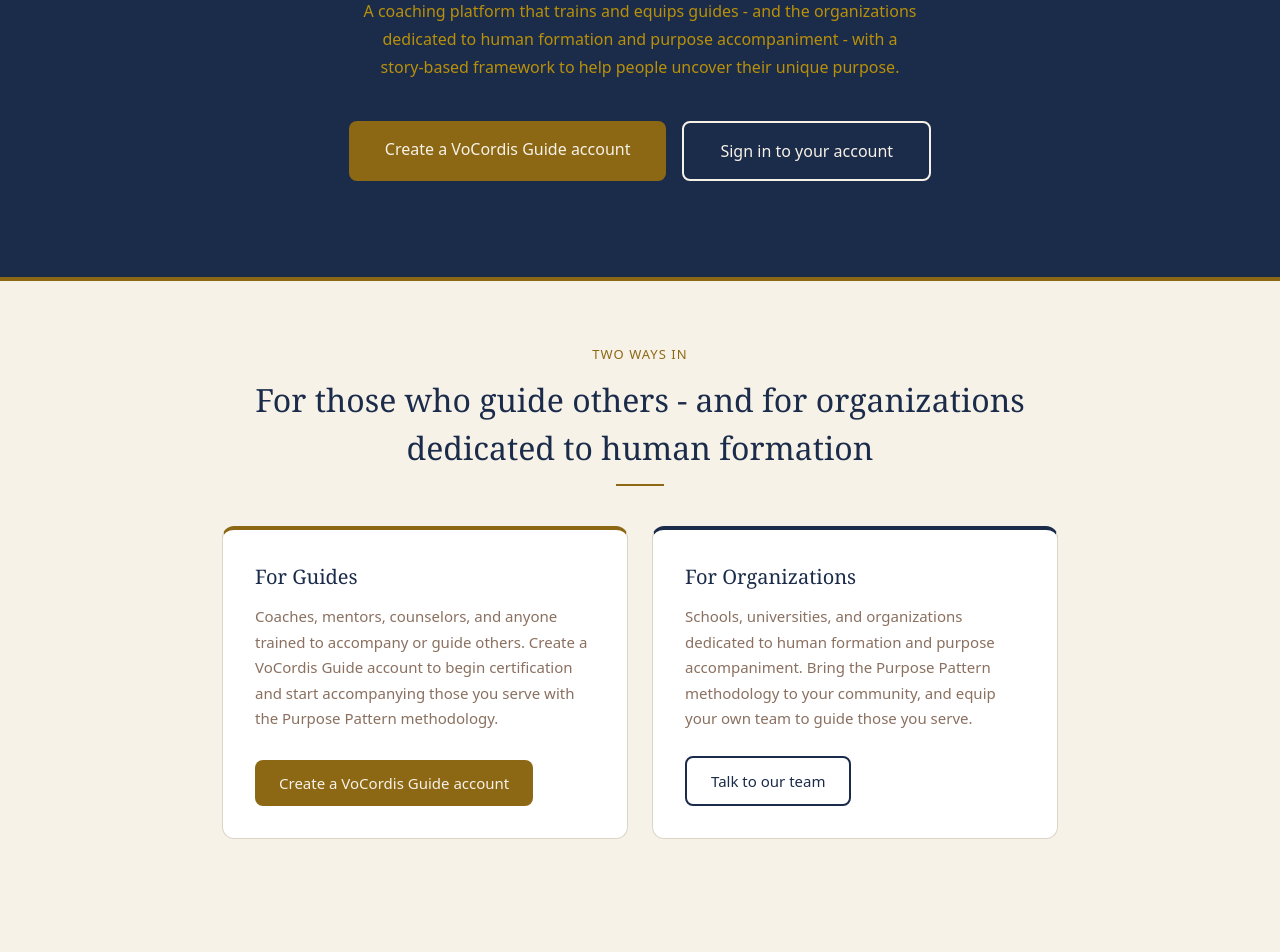
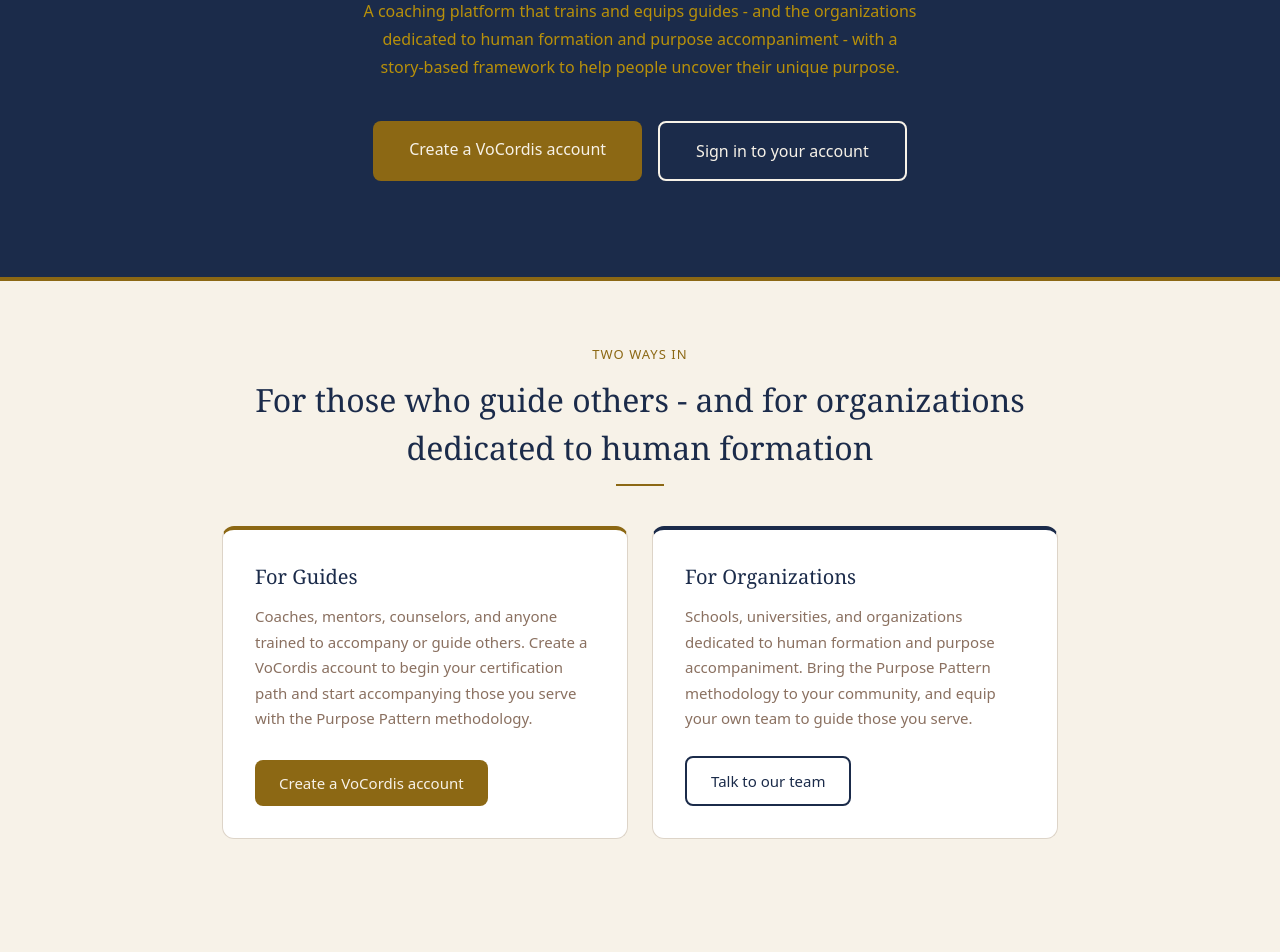
Before and after one commit to messianecaze/vocordis-homepage, a Next.js app: page / in a window 1280 px wide. Shown: the part 420-1372 px from the top of the page. Built offline with nearby package versions, Linux system fonts and the light colour scheme.

Commit message:
Change 'VoCordis Guide account' to 'VoCordis account'
Updated account creation links and descriptions throughout the page to refer to 'VoCordis account' instead of 'VoCordis Guide account'.

```diff
--- a/app/page.tsx
+++ b/app/page.tsx
@@ -154,7 +154,7 @@
         </div>
         <div style={{ display: "flex", gap: "0.75rem", alignItems: "center" }}>
           <a href="https://app.vocordis.com/login" style={{ color: "#F7F2E8", textDecoration: "none", fontSize: "0.9rem", padding: "0.5rem 1.25rem", border: "1px solid rgba(247,242,232,0.4)", borderRadius: "6px" }}>Sign in</a>
-          <a href="https://app.vocordis.com/signup" style={{ background: "#8C6814", color: "#F7F2E8", padding: "0.5rem 1.25rem", borderRadius: "6px", textDecoration: "none", fontSize: "0.9rem", fontWeight: 500 }}>Create a VoCordis Guide account</a>
+          <a href="https://app.vocordis.com/signup" style={{ background: "#8C6814", color: "#F7F2E8", padding: "0.5rem 1.25rem", borderRadius: "6px", textDecoration: "none", fontSize: "0.9rem", fontWeight: 500 }}>Create a VoCordis account</a>
         </div>
       </nav>
 
@@ -166,7 +166,7 @@
         <div style={{ width: "60px", height: "2px", background: "#8C6814", margin: "0 auto 1.75rem" }} />
         <p style={{ color: "#B8900A", fontSize: "1rem", maxWidth: "560px", margin: "0 auto 2.5rem", lineHeight: 1.75 }}>A coaching platform that trains and equips guides - and the organizations dedicated to human formation and purpose accompaniment - with a story-based framework to help people uncover their unique purpose.</p>
         <div style={{ display: "flex", gap: "1rem", justifyContent: "center", flexWrap: "wrap" }}>
-          <a href="https://app.vocordis.com/signup" style={{ background: "#8C6814", color: "#F7F2E8", padding: "1rem 2.25rem", borderRadius: "8px", textDecoration: "none", fontWeight: 500, fontSize: "1rem" }}>Create a VoCordis Guide account</a>
+          <a href="https://app.vocordis.com/signup" style={{ background: "#8C6814", color: "#F7F2E8", padding: "1rem 2.25rem", borderRadius: "8px", textDecoration: "none", fontWeight: 500, fontSize: "1rem" }}>Create a VoCordis account</a>
           <a href="https://app.vocordis.com/login" style={{ border: "2px solid #F7F2E8", color: "#F7F2E8", padding: "1rem 2.25rem", borderRadius: "8px", textDecoration: "none", fontSize: "1rem" }}>Sign in to your account</a>
         </div>
       </section>
@@ -181,8 +181,8 @@
         <div style={{ display: "grid", gridTemplateColumns: "repeat(auto-fit, minmax(280px, 1fr))", gap: "1.5rem", alignItems: "stretch" }}>
           <div style={{ background: "#fff", borderRadius: "12px", padding: "2rem", border: "1px solid #DDD4C8", borderTop: "4px solid #8C6814", display: "flex", flexDirection: "column", height: "100%" }}>
             <h3 style={{ fontFamily: "Georgia, serif", fontSize: "1.25rem", color: "#1B2B4A", marginBottom: "0.75rem" }}>For Guides</h3>
-            <p style={{ fontSize: "0.9375rem", color: "#8A7060", lineHeight: 1.7, marginBottom: "1.5rem", flexGrow: 1 }}>Coaches, mentors, counselors, and anyone trained to accompany or guide others. Create a VoCordis Guide account to begin certification and start accompanying those you serve with the Purpose Pattern methodology.</p>
-            <a href="https://app.vocordis.com/signup" style={{ display: "inline-block", background: "#8C6814", color: "#F7F2E8", padding: "0.75rem 1.5rem", borderRadius: "8px", textDecoration: "none", fontWeight: 500, fontSize: "0.9375rem", textAlign: "center", alignSelf: "flex-start" }}>Create a VoCordis Guide account</a>
+            <p style={{ fontSize: "0.9375rem", color: "#8A7060", lineHeight: 1.7, marginBottom: "1.5rem", flexGrow: 1 }}>Coaches, mentors, counselors, and anyone trained to accompany or guide others. Create a VoCordis account to begin your certification path and start accompanying those you serve with the Purpose Pattern methodology.</p>
+            <a href="https://app.vocordis.com/signup" style={{ display: "inline-block", background: "#8C6814", color: "#F7F2E8", padding: "0.75rem 1.5rem", borderRadius: "8px", textDecoration: "none", fontWeight: 500, fontSize: "0.9375rem", textAlign: "center", alignSelf: "flex-start" }}>Create a VoCordis account</a>
           </div>
           <div style={{ background: "#fff", borderRadius: "12px", padding: "2rem", border: "1px solid #DDD4C8", borderTop: "4px solid #1B2B4A", display: "flex", flexDirection: "column", height: "100%" }}>
             <h3 style={{ fontFamily: "Georgia, serif", fontSize: "1.25rem", color: "#1B2B4A", marginBottom: "0.75rem" }}>For Organizations</h3>
@@ -287,14 +287,55 @@
         </div>
       </section>
 
+      {/* ACADEMY */}
+      <section style={{ background: "#F2EDE8", padding: "4.5rem 2rem" }}>
+        <div style={{ maxWidth: "800px", margin: "0 auto" }}>
+          <p style={{ color: "#8C6814", fontSize: "0.8125rem", letterSpacing: "0.08em", textTransform: "uppercase", textAlign: "center", marginBottom: "0.75rem" }}>Training & Certification</p>
+          <h2 style={{ fontFamily: "Georgia, serif", fontSize: "clamp(1.5rem, 3vw, 2rem)", color: "#1B2B4A", textAlign: "center", marginBottom: "0.75rem" }}>The VoCordis Academy</h2>
+          <div style={{ width: "48px", height: "2px", background: "#8C6814", margin: "0 auto 1.5rem" }} />
+          <p style={{ fontSize: "1.0625rem", lineHeight: 1.8, color: "#8A7060", maxWidth: "620px", margin: "0 auto 3rem", textAlign: "center" }}>
+            A certification pathway from first exposure to expert practice.
+          </p>
+          <div style={{ display: "flex", flexDirection: "column", gap: "1rem" }}>
+            {[
+              { num: "1", title: "Orientation", desc: "Understand the Purpose Pattern framework and how it works." },
+              { num: "2", title: "Story Companion", desc: "Help others write and share their own fulfillment stories." },
+              { num: "3", title: "Educator-Facilitator", desc: "Lead group formation sessions built on the methodology." },
+              { num: "4", title: "Certified VoCordis Guide", desc: "Conduct interviews and deliver Purpose Pattern Reports, one-on-one or across a cohort." },
+              { num: "5", title: "Lead VoCordis Guide", desc: "Train and supervise the next generation of guides. (By invitation)" },
+            ].map((step) => (
+              <div key={step.num} style={{ display: "flex", gap: "1.5rem", alignItems: "flex-start", background: "#fff", borderRadius: "12px", padding: "1.5rem", border: "1px solid #DDD4C8" }}>
+                <span style={{ fontFamily: "Georgia, serif", fontSize: "2.5rem", color: "#DDD4C8", fontWeight: 500, lineHeight: 1, flexShrink: 0, minWidth: "2rem", textAlign: "center" }}>{step.num}</span>
+                <div>
+                  <h3 style={{ fontSize: "1rem", fontWeight: 500, color: "#1B2B4A", marginBottom: "0.5rem" }}>{step.title}</h3>
+                  <p style={{ fontSize: "0.9375rem", color: "#8A7060", lineHeight: 1.7 }}>{step.desc}</p>
+                </div>
+              </div>
+            ))}
+          </div>
+          <p style={{ textAlign: "center", marginTop: "2.5rem" }}>
+            <a href="mailto:contact@vocordis.com" style={{ fontFamily: "Georgia, serif", fontStyle: "italic", fontSize: "1.0625rem", color: "#1B2B4A", textDecoration: "none", borderBottom: "1px solid #8C6814" }}>Contact us for more information</a>
+          </p>
+        </div>
+      </section>
+
       {/* WHO IS IT FOR */}
       <section style={{ background: "#1B2B4A", padding: "4.5rem 2rem" }}>
         <div style={{ maxWidth: "800px", margin: "0 auto", textAlign: "center" }}>
           <p style={{ color: "#B8900A", fontSize: "0.8125rem", letterSpacing: "0.08em", textTransform: "uppercase", marginBottom: "0.75rem" }}>Who it is for</p>
           <h2 style={{ fontFamily: "Georgia, serif", fontSize: "clamp(1.5rem, 3vw, 2rem)", color: "#F7F2E8", marginBottom: "0.75rem" }}>Built for those who walk alongside others - one on one, and at scale</h2>
           <div style={{ width: "48px", height: "2px", background: "#8C6814", margin: "0 auto 3rem" }} />
+
+          <p style={{ color: "#B8900A", fontSize: "0.75rem", letterSpacing: "0.1em", textTransform: "uppercase", textAlign: "left", marginBottom: "0.75rem" }}>Individual guides</p>
+          <div style={{ display: "grid", gridTemplateColumns: "repeat(auto-fit, minmax(180px, 1fr))", gap: "1rem", marginBottom: "2.5rem" }}>
+            {["Life coaches", "Professional coaches", "Counselors", "Mentors"].map((role) => (
+              <div key={role} style={{ background: "rgba(247,242,232,0.08)", border: "1px solid rgba(247,242,232,0.2)", borderRadius: "10px", padding: "1.25rem 1rem", color: "#F7F2E8", fontSize: "0.9375rem", fontWeight: 500 }}>{role}</div>
+            ))}
+          </div>
+
+          <p style={{ color: "#B8900A", fontSize: "0.75rem", letterSpacing: "0.1em", textTransform: "uppercase", textAlign: "left", marginBottom: "0.75rem" }}>Organizations</p>
           <div style={{ display: "grid", gridTemplateColumns: "repeat(auto-fit, minmax(180px, 1fr))", gap: "1rem" }}>
-            {["Life coaches", "Professional coaches", "Counselors", "Mentors", "Schools & Universities", "Formation Programs"].map((role) => (
+            {["Schools & Universities", "Formation Programs"].map((role) => (
               <div key={role} style={{ background: "rgba(247,242,232,0.08)", border: "1px solid rgba(247,242,232,0.2)", borderRadius: "10px", padding: "1.25rem 1rem", color: "#F7F2E8", fontSize: "0.9375rem", fontWeight: 500 }}>{role}</div>
             ))}
           </div>
@@ -302,13 +343,13 @@
       </section>
 
       {/* FOUNDATION */}
-      <section style={{ background: "#1B2B4A", padding: "4.5rem 2rem" }}>
+      <section style={{ background: "#F7F2E8", padding: "4.5rem 2rem" }}>
         <div style={{ maxWidth: "640px", margin: "0 auto", textAlign: "center" }}>
           <div style={{ width: "48px", height: "2px", background: "#8C6814", margin: "0 auto 2rem" }} />
-          <p style={{ fontFamily: "Georgia, serif", fontStyle: "italic", fontSize: "1.1875rem", color: "#DDD4C8", lineHeight: 1.85, marginBottom: "1.5rem" }}>
+          <p style={{ fontFamily: "Georgia, serif", fontStyle: "italic", fontSize: "1.1875rem", color: "#1B2B4A", lineHeight: 1.85, marginBottom: "1.5rem" }}>
             This work is grounded in a vision of the human person shaped by Christian anthropology and informed by positive psychology. It assumes that each person carries a unique imprint, and that the desires, gifts, and loves revealed in their stories are not accidental, but point toward a deeper meaning.
           </p>
-          <p style={{ fontSize: "1rem", color: "#B8900A", lineHeight: 1.8 }}>
+          <p style={{ fontSize: "1rem", color: "#8A7060", lineHeight: 1.8 }}>
             We offer this work with the conviction that human beings are not only physical, but also spiritual, and that a fully lived life involves engaging both dimensions. We invite you to continue exploring where these longings come from, and what animates this work.
           </p>
           <div style={{ width: "48px", height: "2px", background: "#8C6814", margin: "2rem auto 0" }} />
@@ -322,7 +363,7 @@
         <div style={{ width: "48px", height: "2px", background: "#8C6814", margin: "0 auto 1.5rem" }} />
         <p style={{ color: "#B8900A", fontSize: "1rem", maxWidth: "440px", margin: "0 auto 2.5rem", lineHeight: 1.75 }}>Join the VoCordis community of guides and organizations helping people discover their unique calling.</p>
         <div style={{ display: "flex", gap: "1rem", justifyContent: "center", flexWrap: "wrap" }}>
-          <a href="https://app.vocordis.com/signup" style={{ background: "#8C6814", color: "#F7F2E8", padding: "1rem 2.25rem", borderRadius: "8px", textDecoration: "none", fontWeight: 500, fontSize: "1rem" }}>Create a VoCordis Guide account</a>
+          <a href="https://app.vocordis.com/signup" style={{ background: "#8C6814", color: "#F7F2E8", padding: "1rem 2.25rem", borderRadius: "8px", textDecoration: "none", fontWeight: 500, fontSize: "1rem" }}>Create a VoCordis account</a>
           <a href="https://app.vocordis.com/login" style={{ border: "2px solid #F7F2E8", color: "#F7F2E8", padding: "1rem 2.25rem", borderRadius: "8px", textDecoration: "none", fontSize: "1rem" }}>Sign in to your account</a>
         </div>
       </section>
@@ -336,7 +377,7 @@
         <p style={{ color: "#8C6814", fontSize: "0.75rem", letterSpacing: "0.1em", textTransform: "uppercase", marginBottom: "1.5rem" }}>Revealing Purpose</p>
         <div style={{ display: "flex", gap: "1.5rem", justifyContent: "center", marginBottom: "1rem" }}>
           <a href="https://app.vocordis.com/login" style={{ color: "#8A7060", fontSize: "0.875rem", textDecoration: "none" }}>Sign in</a>
-          <a href="https://app.vocordis.com/signup" style={{ color: "#8A7060", fontSize: "0.875rem", textDecoration: "none" }}>Create a VoCordis Guide account</a>
+          <a href="https://app.vocordis.com/signup" style={{ color: "#8A7060", fontSize: "0.875rem", textDecoration: "none" }}>Create a VoCordis account</a>
           <a href="mailto:contact@vocordis.com" style={{ color: "#8A7060", fontSize: "0.875rem", textDecoration: "none" }}>Contact</a>
         </div>
         <div style={{ marginBottom: "1.5rem" }}>
```
